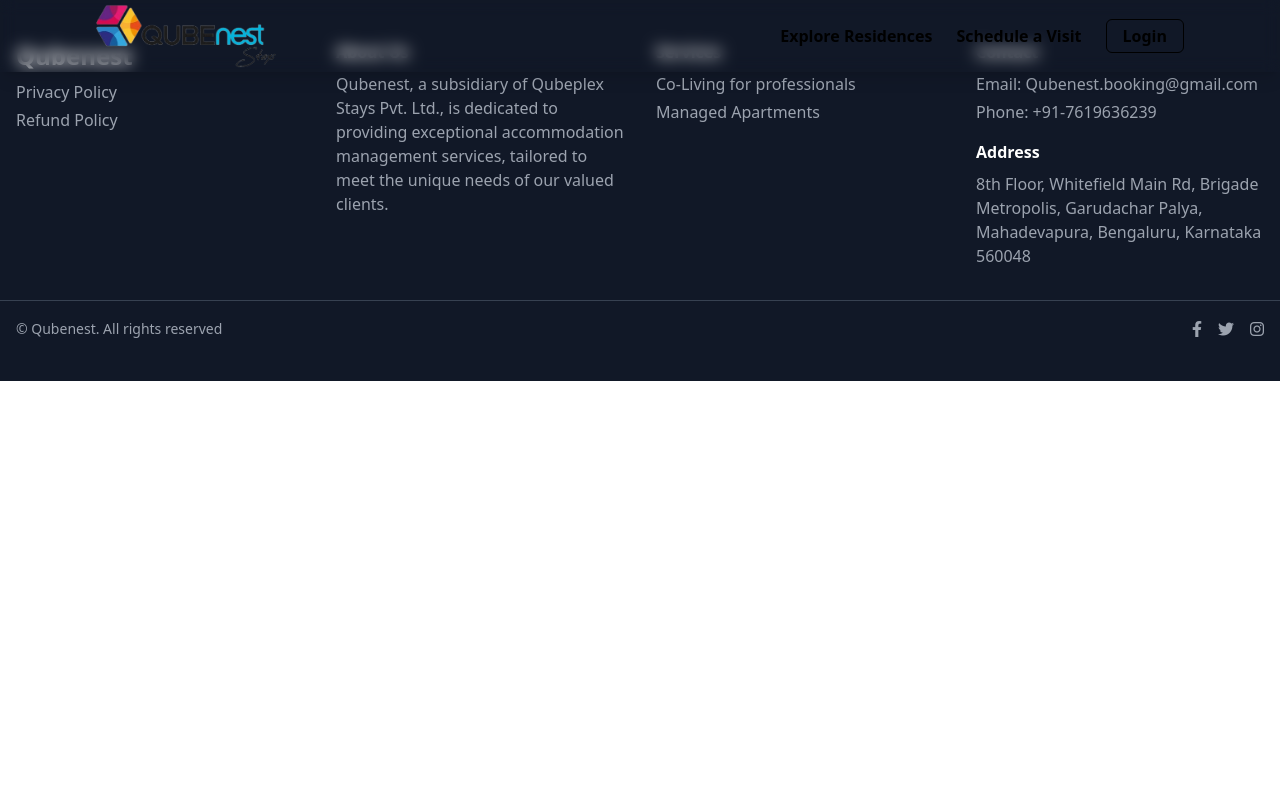
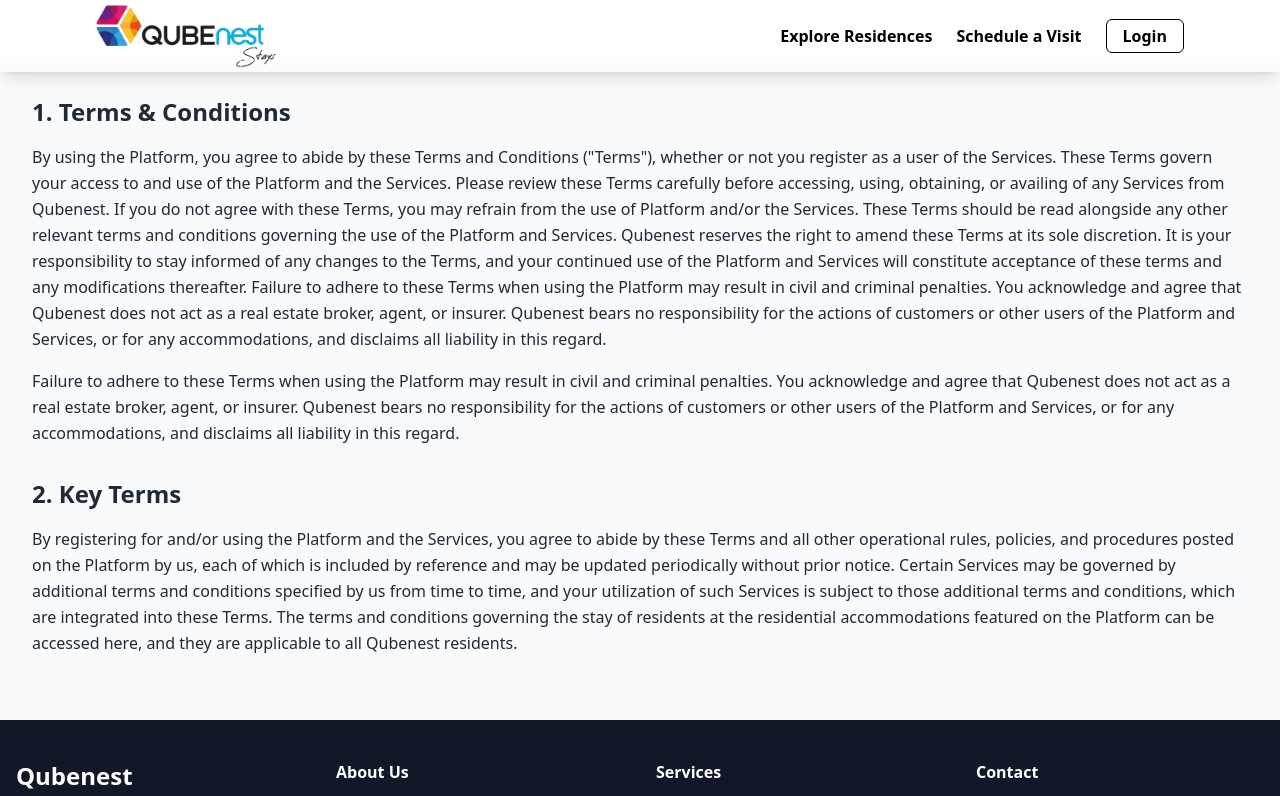
Before and after one commit to Satya01jeet/qubenest, a React (Vite) app in the folder client/: page /tnc in a window 1280 px wide. Shown: the top 796 px of the page. Built offline with nearby package versions, Linux system fonts and the light colour scheme.

Commit message:
tnc added

```diff
--- a/client/src/App.jsx
+++ b/client/src/App.jsx
@@ -14,6 +14,7 @@ import Rooms from './components/Rooms';
 import LocationSection from './components/Location';
 import PrivacyPolicy from './components/PrivacyPolicy'; // Import the PrivacyPolicy component
 import RefundCancellationPolicy from './components/RefundPolicy';
+import Termsandcondition from './components/Termsandcondition'
 
 function App() {
   return (
@@ -42,6 +43,7 @@ function App() {
         {/* Privacy Policy Page */}
         <Route path="/privacy" element={<PrivacyPolicy />} />
       <Route path="/refund" element={<RefundCancellationPolicy/>}/>
+      <Route path="/tnc" element={<Termsandcondition/>}/>
       </Routes>
 
 
--- a/client/src/components/Footer.jsx
+++ b/client/src/components/Footer.jsx
@@ -15,6 +15,9 @@ const Footer = () => {
             </li>
             <li>
               <a href="/refund" className="text-gray-400 hover:text-white">Refund Policy</a>
+            </li>
+            <li>
+              <a href="/tnc" className="text-gray-400 hover:text-white">Terms & Condition</a>
             </li>
           </ul>
         </div>
--- /dev/null
+++ b/client/src/components/Termsandcondition.jsx
@@ -0,0 +1,29 @@
+import React from "react";
+
+const RefundCancellationPolicy = () => {
+  return (
+    <div className="p-8 bg-gray-50 text-gray-800 mt-16">
+      {/* Section 1 */}
+      <div className="mb-8">
+        <h2 className="text-2xl font-semibold mb-4">1. Terms & Conditions</h2>
+        <p className="leading-relaxed">
+        By using the Platform, you agree to abide by these Terms and Conditions ("Terms"), whether or not you register as a user of the Services. These Terms govern your access to and use of the Platform and the Services. Please review these Terms carefully before accessing, using, obtaining, or availing of any Services from Qubenest. If you do not agree with these Terms, you may refrain from the use of Platform and/or the Services. These Terms should be read alongside any other relevant terms and conditions governing the use of the Platform and Services. Qubenest reserves the right to amend these Terms at its sole discretion. It is your responsibility to stay informed of any changes to the Terms, and your continued use of the Platform and Services will constitute acceptance of these terms and any modifications thereafter. Failure to adhere to these Terms when using the Platform may result in civil and criminal penalties. You acknowledge and agree that Qubenest does not act as a real estate broker, agent, or insurer. Qubenest bears no responsibility for the actions of customers or other users of the Platform and Services, or for any accommodations, and disclaims all liability in this regard.
+        </p>
+        <p className="leading-relaxed mt-4">
+        Failure to adhere to these Terms when using the Platform may result in civil and criminal penalties. You acknowledge and agree that Qubenest does not act as a real estate broker, agent, or insurer. Qubenest bears no responsibility for the actions of customers or other users of the Platform and Services, or for any accommodations, and disclaims all liability in this regard.
+        </p>
+      </div>
+
+      {/* Section 2 */}
+      <div className="mb-8">
+        <h2 className="text-2xl font-semibold mb-4">2. Key Terms</h2>
+        <p className="leading-relaxed">
+        By registering for and/or using the Platform and the Services, you agree to abide by these Terms and all other operational rules, policies, and procedures posted on the Platform by us, each of which is included by reference and may be updated periodically without prior notice. Certain Services may be governed by additional terms and conditions specified by us from time to time, and your utilization of such Services is subject to those additional terms and conditions, which are integrated into these Terms. The terms and conditions governing the stay of residents at the residential accommodations featured on the Platform can be accessed here, and they are applicable to all Qubenest residents.
+        </p>
+      </div>
+
+    </div>
+  );
+};
+
+export default RefundCancellationPolicy;
```
